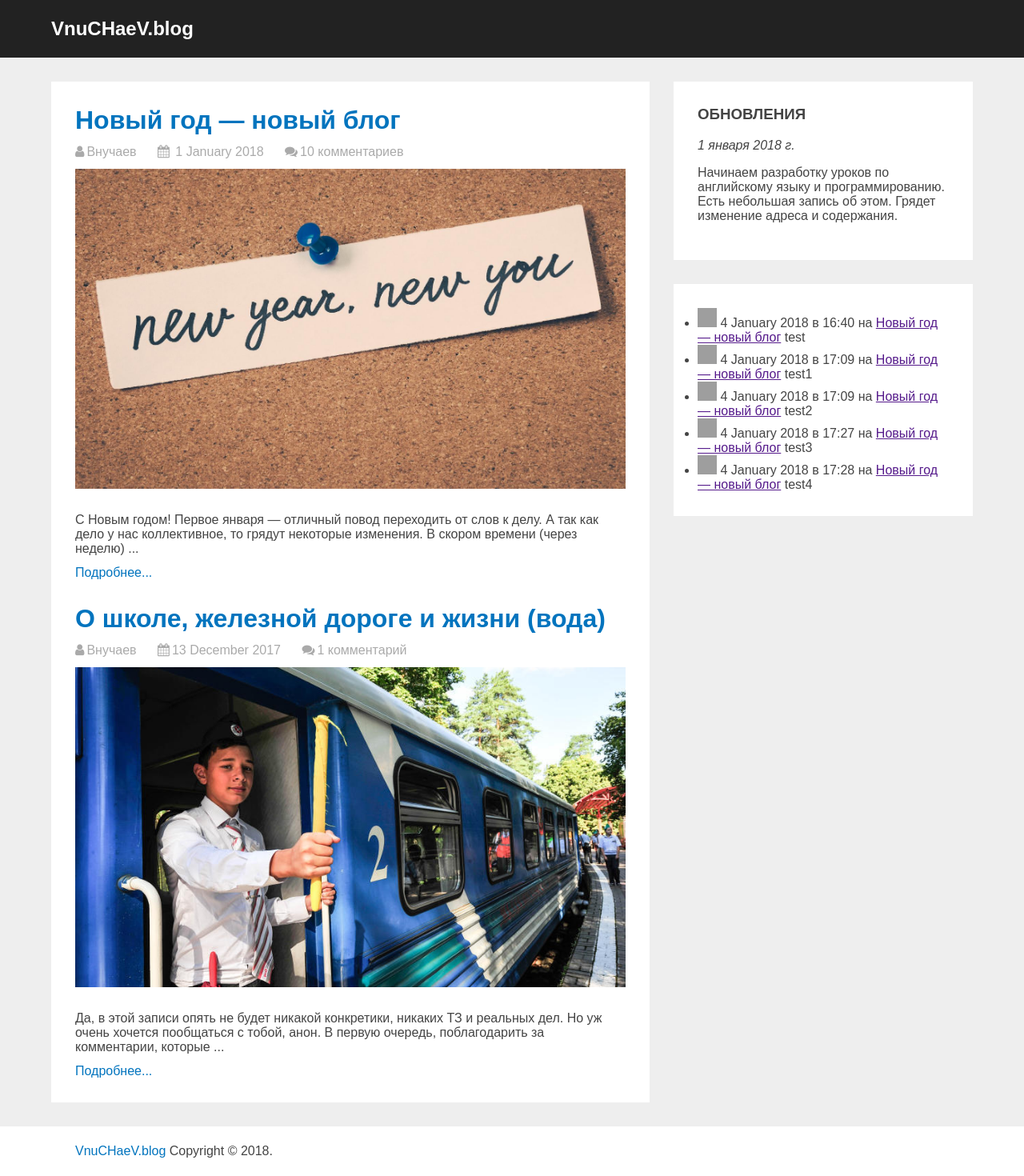
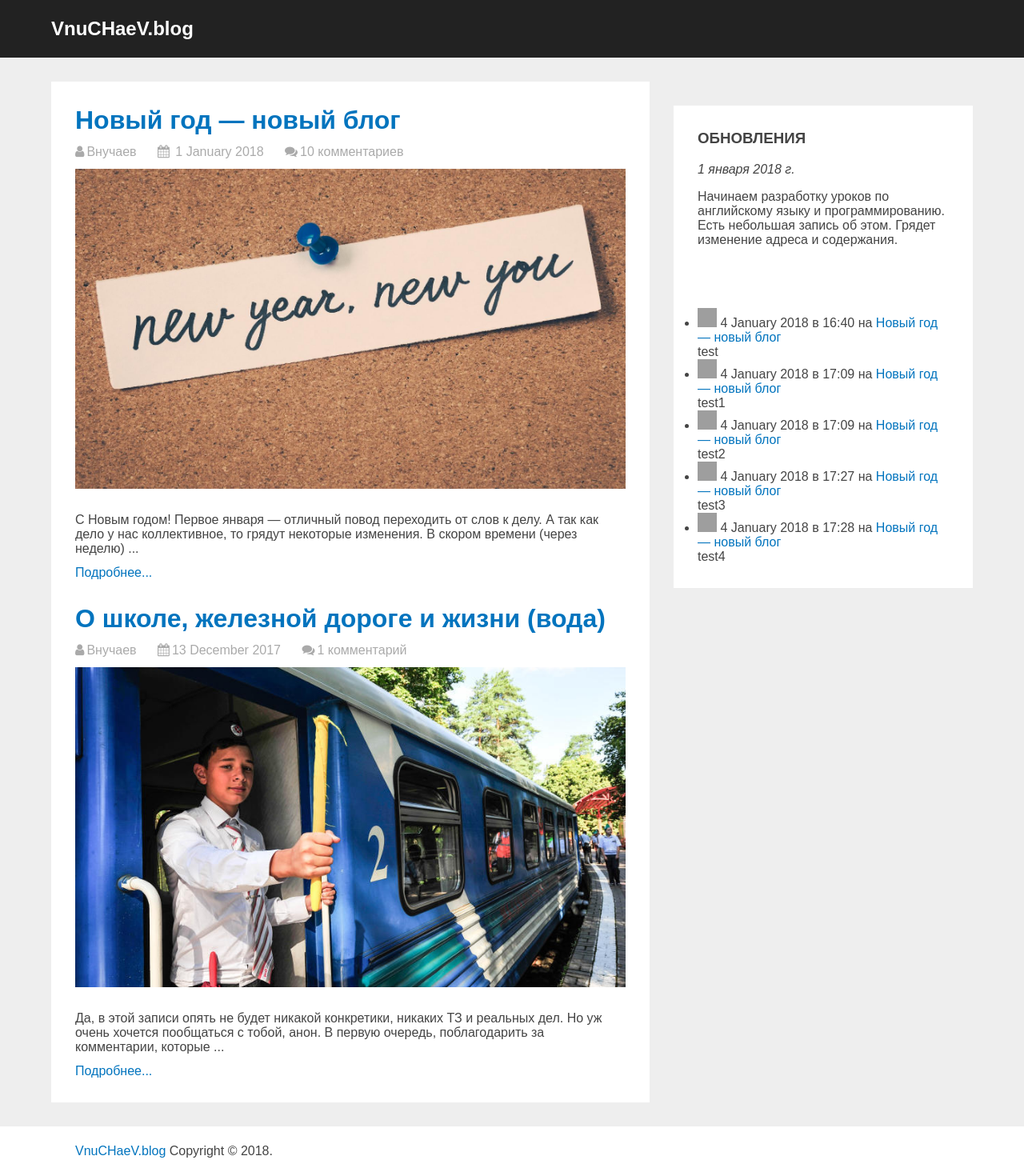
Before and after one commit to vitoyucepi/blog, a Jekyll site: the page built from index.html, in a window 1280 px wide. Shown: the whole page at 80% size. Built offline with Jekyll 4.4.1, drawn with Linux system fonts in a browser that asks for light colours; grey boxes are pictures that could not be loaded.

Commit message:
last comments

```diff
--- a/css/default.css
+++ b/css/default.css
@@ -232,11 +232,20 @@
     margin-left: 15% !important;
 }
 
-.sidebaritem #lastcommentslist {
+#lastcommentslist {
     margin: 0;
     padding: 0;
 }
 
-.sidebaritem:nth-child(n+2) {
+.lastcommentsitem .commentlink > a {
+    text-decoration: none;
+    color: #0274BE;
+}
+
+.lastcommentsitem .commentexcerpt {
+    display: block;
+}
+
+#sidebar:nth-child(n+2) {
     margin-top: 30px;
 }
```
